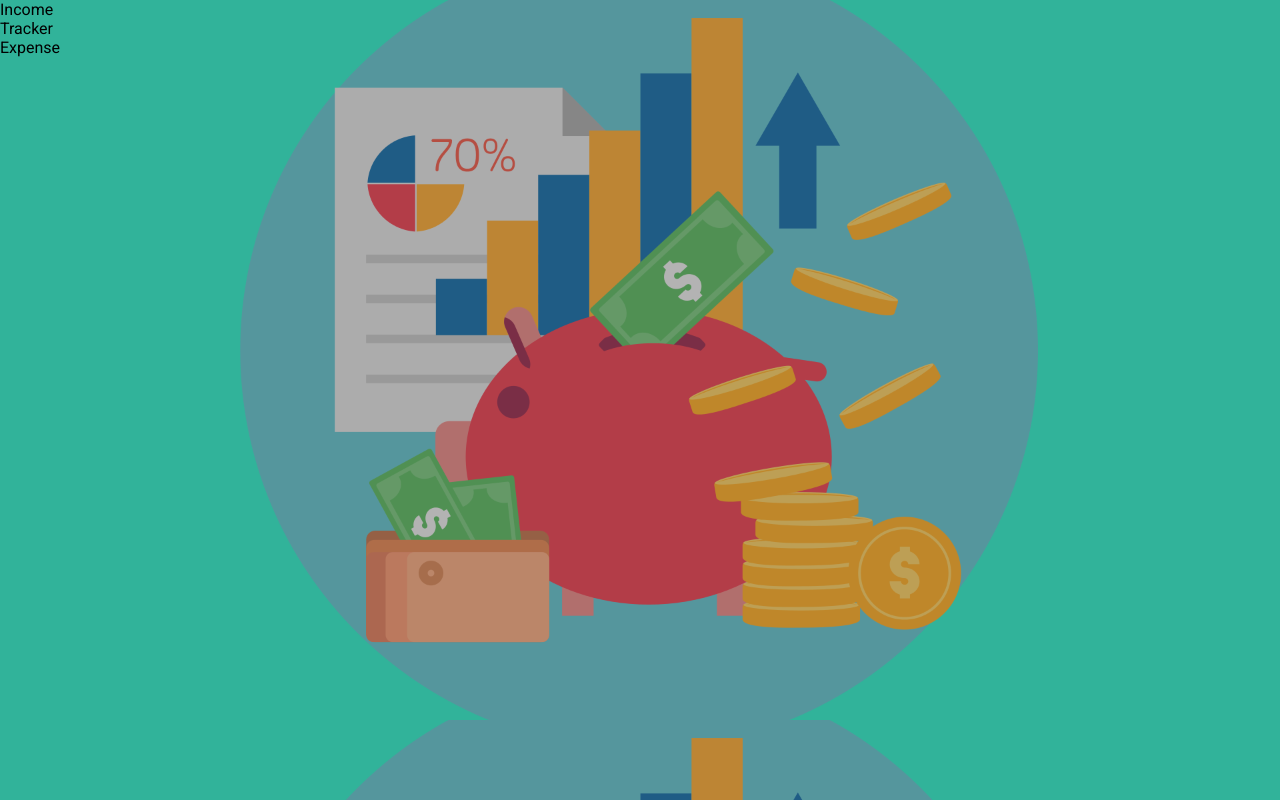
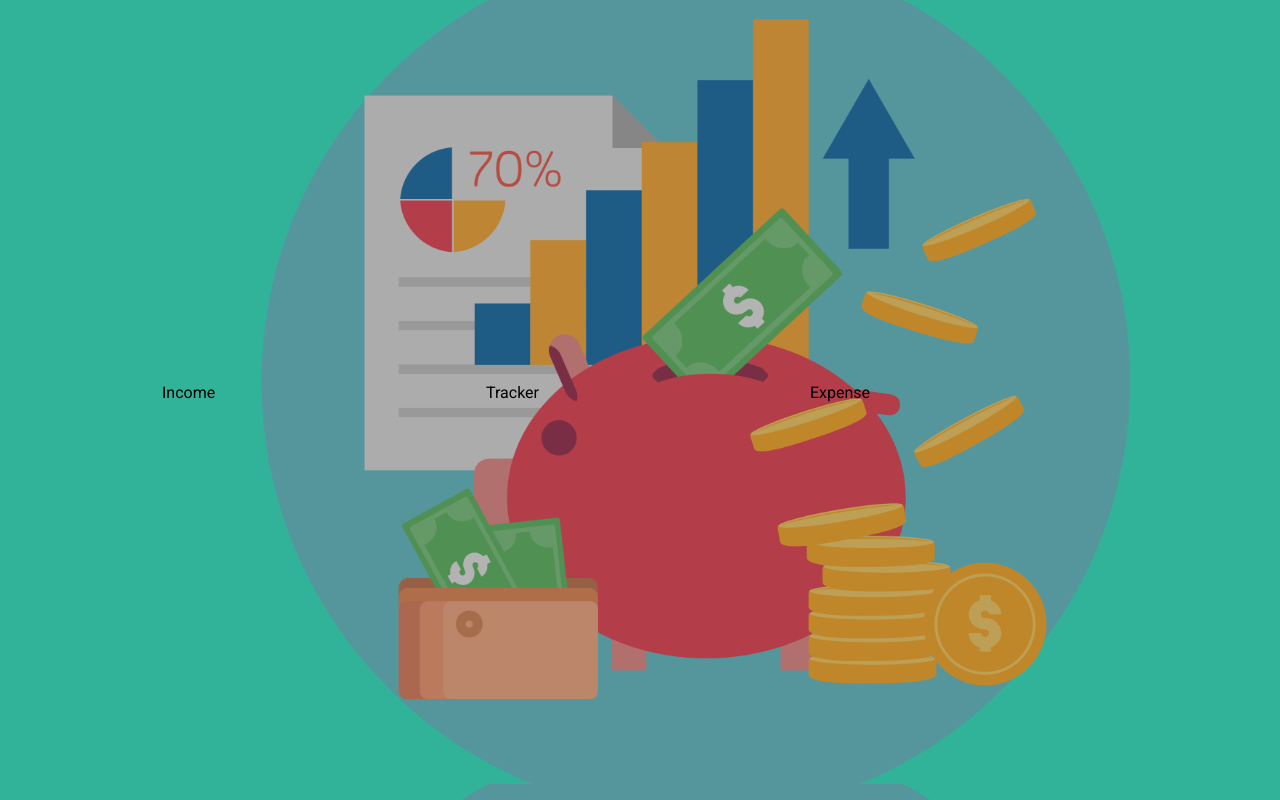
Before and after one commit to Jobayer98/Expense-Tracker, a React (Vite) app in the folder client/: page / in a window 1280 px wide. Built offline with nearby package versions, Linux system fonts and the light colour scheme.

Commit message:
move all the components in center

```diff
--- a/client/src/App.jsx
+++ b/client/src/App.jsx
@@ -1,14 +1,29 @@
+//External module
+import Grid from "@mui/material/Grid";
+// Internal module
 import Expense from "./components/Expense/Expense";
 import Tracker from "./components/ExpenseTracker/Tracker";
 import Income from "./components/Income/Income";
 
 const App = () => {
   return (
-    <div>
-      <Income />
-      <Tracker />
-      <Expense />
-    </div>
+    <Grid
+      container
+      spacing={2}
+      justifyContent={"center"}
+      alignItems={"center"}
+      style={{ minHeight: "100vh" }}
+    >
+      <Grid item xs={12} sm={4} md={3}>
+        <Income />
+      </Grid>
+      <Grid item xs={12} sm={4} md={3}>
+        <Tracker />
+      </Grid>
+      <Grid item xs={12} sm={4} md={3}>
+        <Expense />
+      </Grid>
+    </Grid>
   );
 };
 
```
